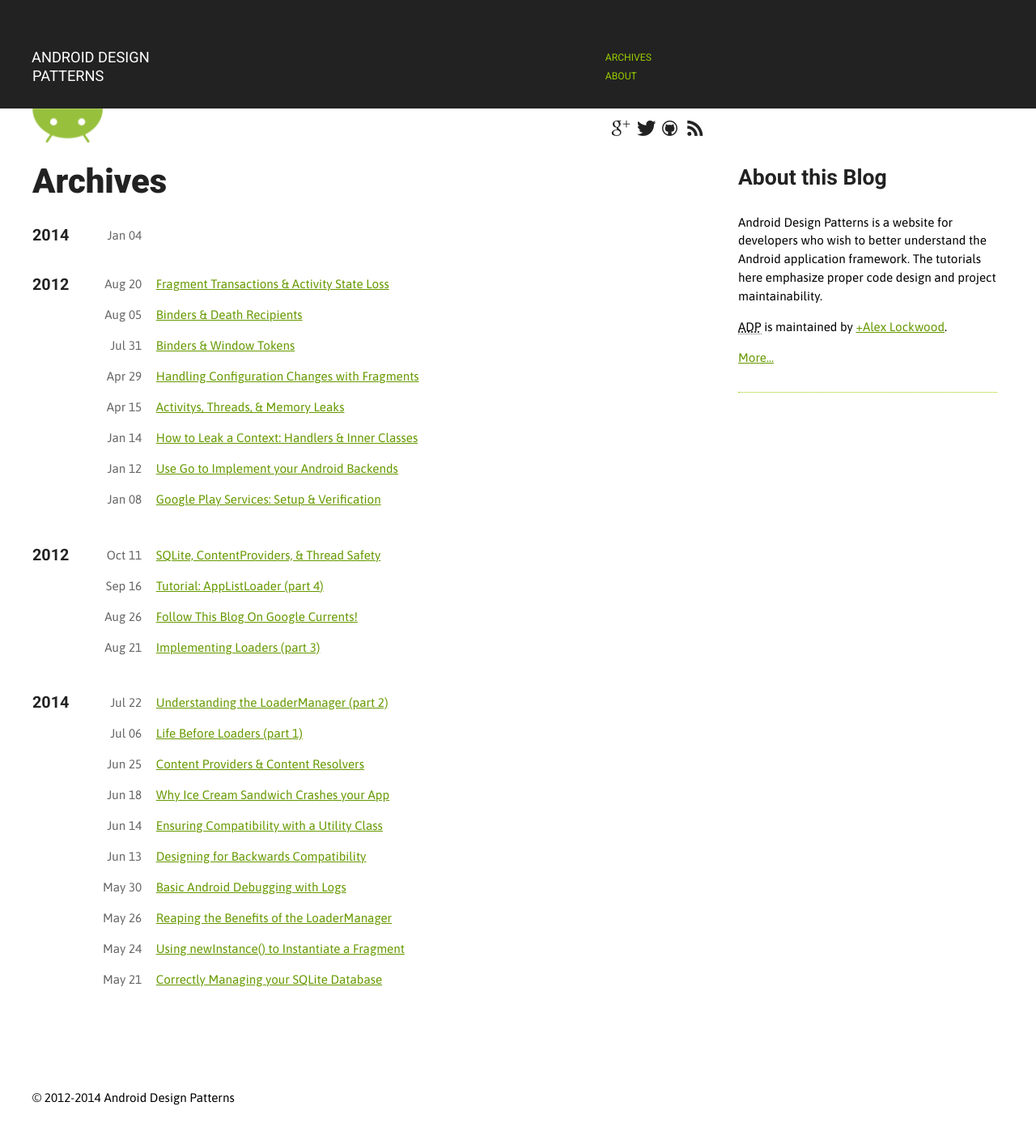
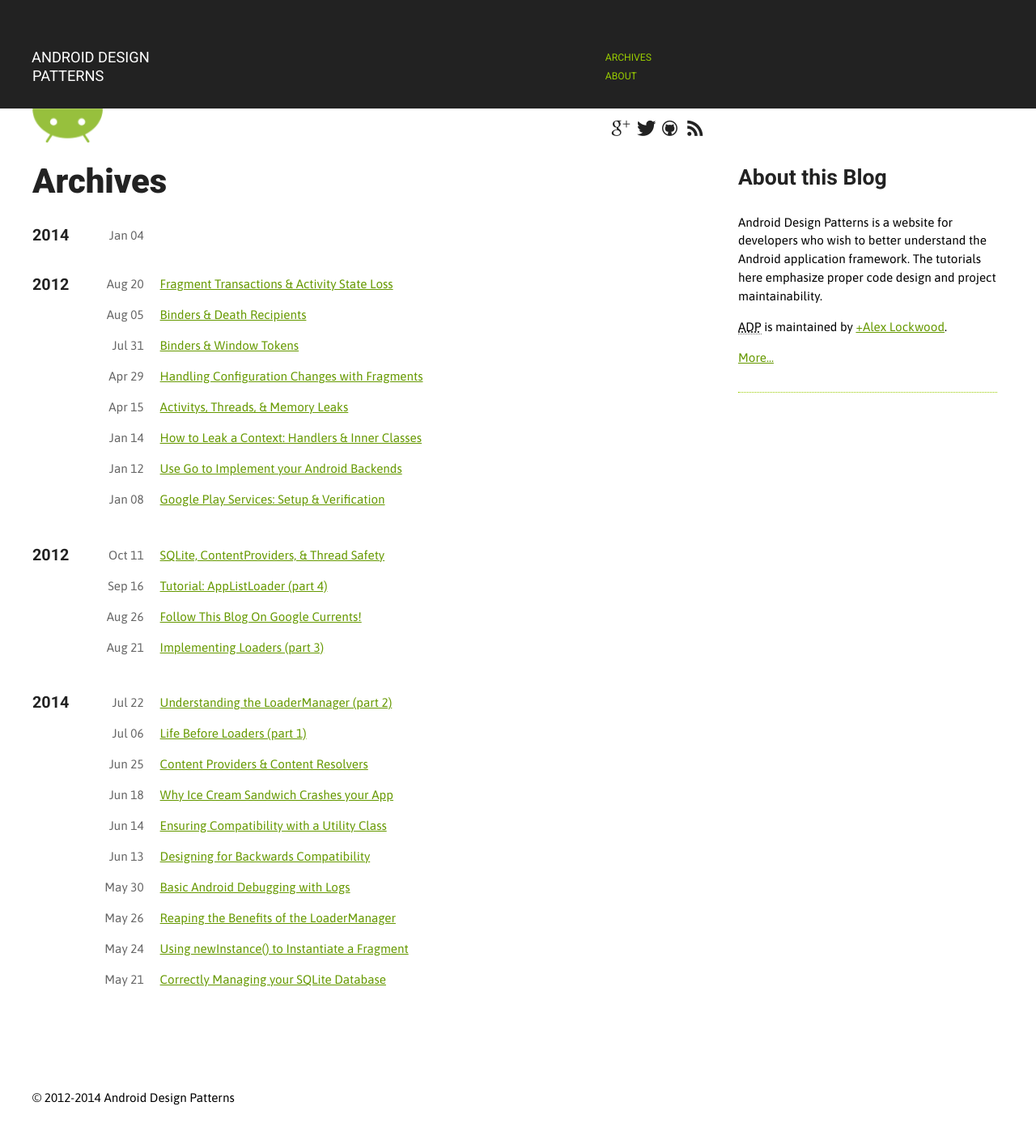
Before and after one commit to alexjlockwood/AndroidDesignPatterns, a Jekyll site: the page built from archives/index.html, in a window 1280 px wide. Shown: the whole page at 81% size. Built offline with Jekyll 4.4.1, drawn with Linux system fonts in a browser that asks for light colours; Markdown is read by kramdown in place of the engine named in the settings; comment, search, counter and statistics services are not loaded.

Commit message:
Archive column widths

```diff
--- a/css/style.css
+++ b/css/style.css
@@ -449,7 +449,6 @@
     margin-top: 8px;
 }
 #blog-archives ul {
-    width: calc(100% - 60px);
     float: left;
     margin-bottom: 2em;
 }
@@ -467,7 +466,7 @@
 #blog-archives li span {
     width: 60px;
     text-align: right;
-    padding: 0 .5em;
+    padding: 0 10px;
     display: block;
     float: left;
     margin-right: 10px;
```
